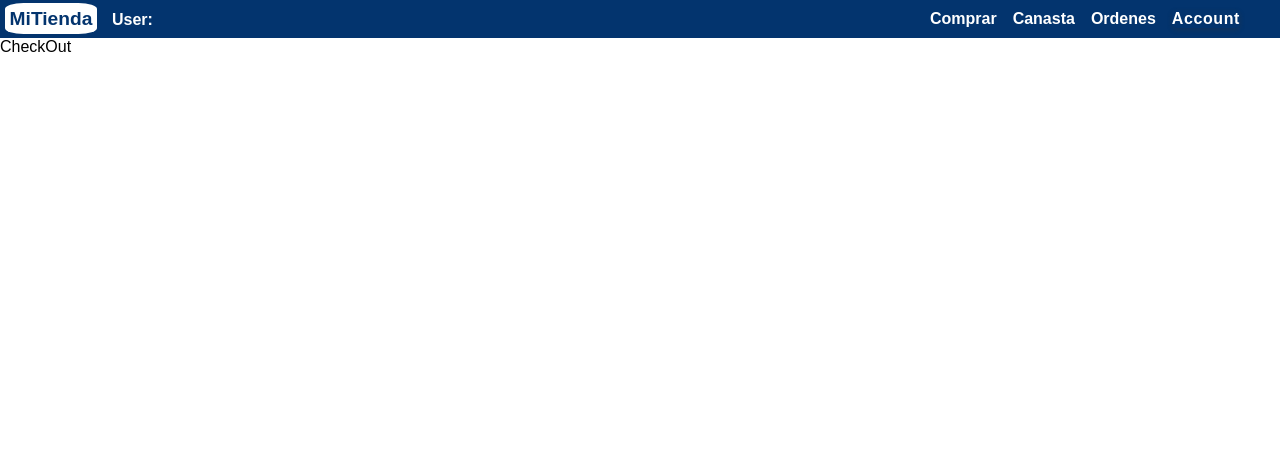
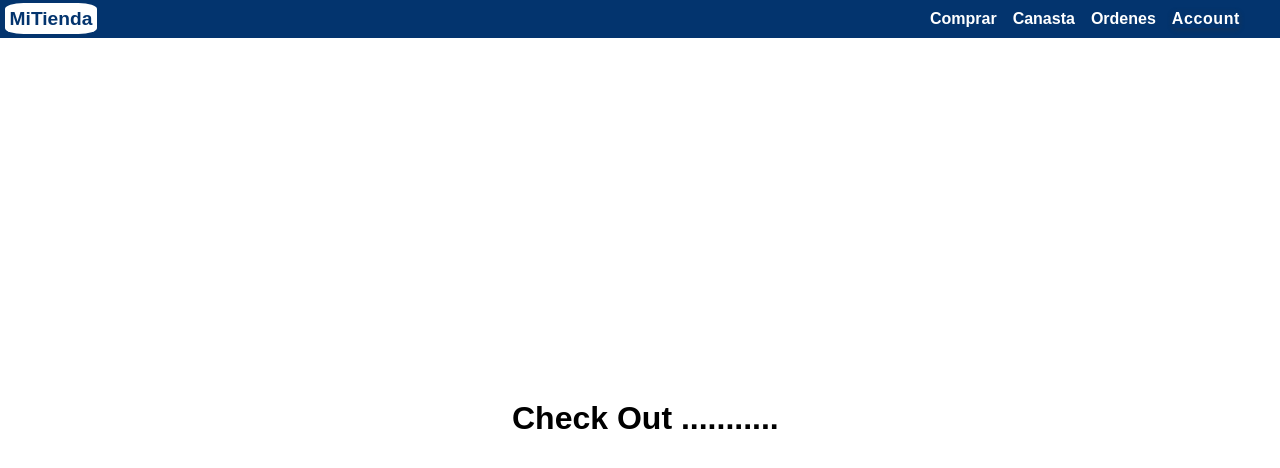
Before and after one commit to Efuentesr/miTienda, a React (Vite) app: page /checkout in a window 1280 px wide. Shown: the top 468 px of the page. Built offline with nearby package versions, Linux system fonts and the light colour scheme.

Commit message:
2025-01-25 v3

```diff
--- a/src/components/CheckOut.jsx
+++ b/src/components/CheckOut.jsx
@@ -2,7 +2,10 @@ import React from 'react'
 
 const CheckOut = () => {
   return (
-    <div>CheckOut</div>
+    <div  style={{  position: "fixed", top: "50%",  left: "40%"}}>
+        <h1>Check Out ...........</h1>
+    </div>
+
   )
 }
 
--- a/src/components/Nav.jsx
+++ b/src/components/Nav.jsx
@@ -42,7 +42,7 @@ const Nav = () => {
                             <span className="logo">MiTienda</span>
                         </Link>
                         {/* <span style={{marginLeft: "10px"}}>User: {user}</span> */}
-                        <span style={{marginLeft: "10px"}}>User: { userEmail} </span>
+                        <span style={{marginLeft: "0.5rem", fontSize: "0.9rem"}}>{ userEmail} </span>
                     </div>
                     <button id="navbar-toggler" className="navbar-toggler btn btn-sm btn-close-white" onClick={toggleMenu}>
                         <i id="efrm" className="fa-solid fa-bars" ref={iconRef}></i>
--- a/src/components/Orders.jsx
+++ b/src/components/Orders.jsx
@@ -2,7 +2,9 @@ import React from 'react'
 
 const Orders = () => {
   return (
-    <div>Orders</div>
+    <div  style={{  position: "fixed", top: "50%",  left: "40%"}}>
+        <h1>Orders ...........</h1>
+    </div>
   )
 }
 
```
